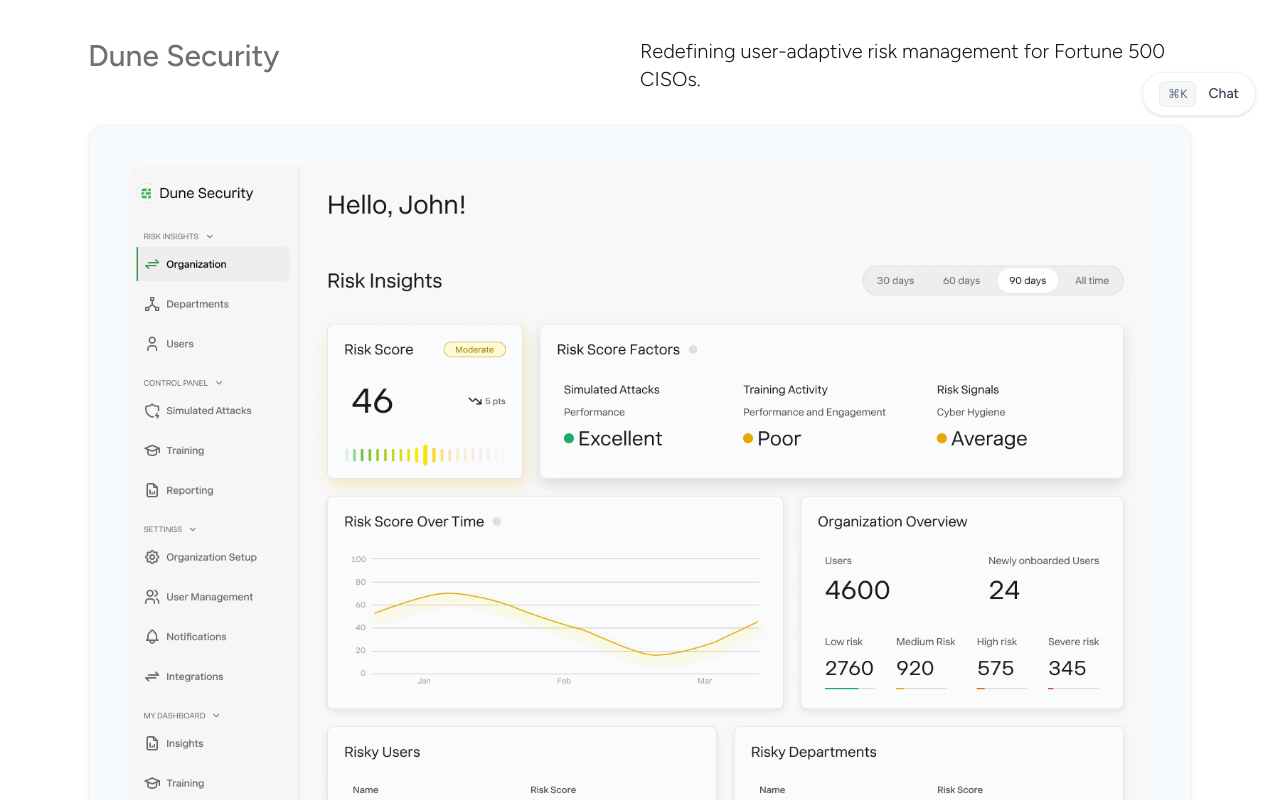
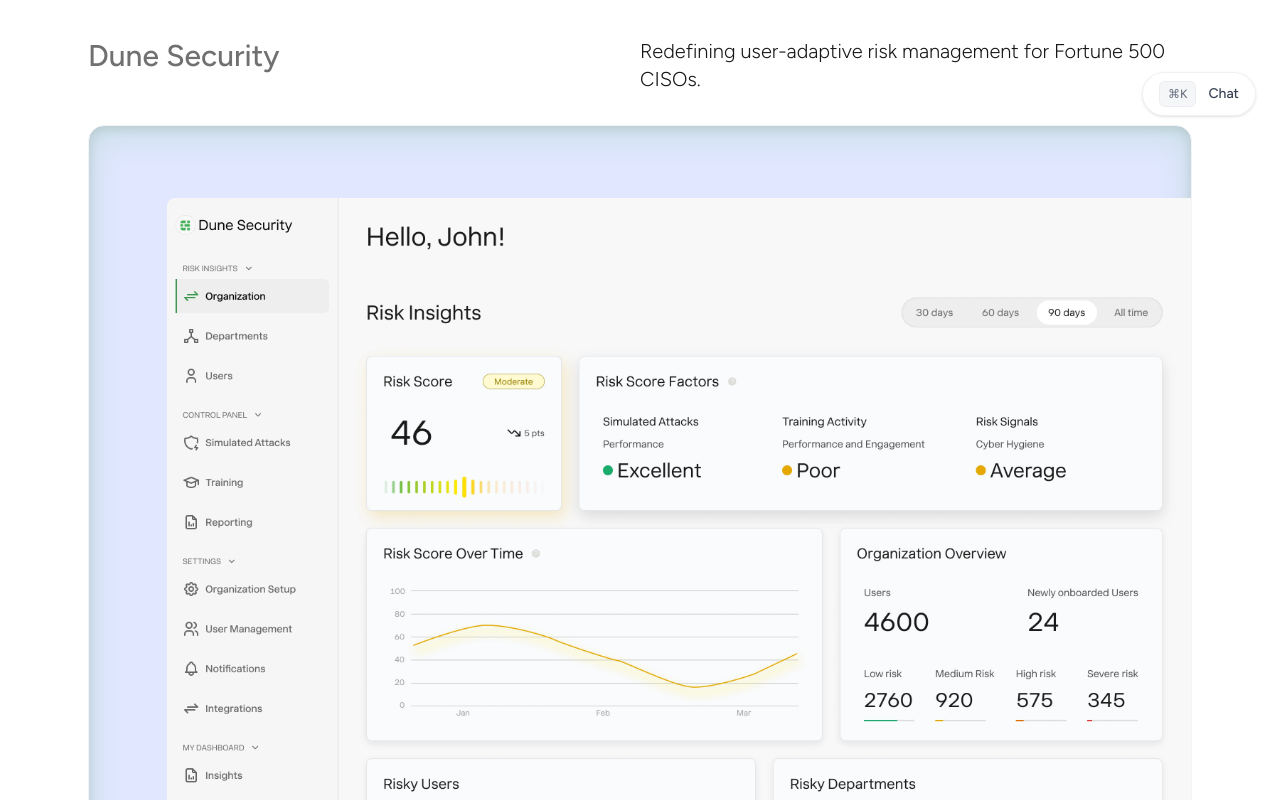
Before and after one commit to fan-boy/portfoliov4, a Next.js app in the folder Frontend/: page / in a window 1280 px wide. Shown: the part 660-1460 px from the top of the page. Built offline with nearby package versions, Linux system fonts and the light colour scheme.

Commit message:
Change in main page images

```diff
--- a/Frontend/src/app/page.tsx
+++ b/Frontend/src/app/page.tsx
@@ -99,34 +99,33 @@
                       <div className="w-full">
                         <motion.div
                           className={
-                            "relative w-full flex justify-center items-center rounded-2xl border border-gray-100 shadow-md overflow-hidden " +
-                            "bg-[#f6fafd]"
+                            "relative w-full flex items-end justify-end  rounded-2xl border border-gray-100 shadow-md overflow-hidden " +
+                            "bg-indigo-100"
                           }
                           style={{
                             minHeight: "320px",
-                            padding: "2.5rem 1.25rem",
-                            transition: "box-shadow .2s"
+                            //height:"320px",
+                            paddingTop: "4.5rem",
+                            paddingLeft: "2.5rem",
+                            //transition: "box-shadow .2s"
+                             boxShadow: "inset 0 8px 32px 0px rgba(80,180,80,0.18), inset 0 2px 12px 0px rgba(0,0,0,0.12)"
                           }}
-                          whileHover={{
-                            boxShadow:
-                              "0 6px 36px 0px rgba(80,180,80,0.11), 0 1.5px  8px rgba(0,0,0,0.06)",
-                            scale: 1.012
-                          }}
-                          initial={{
-                            boxShadow:
-                              "0 1px 6px 0px rgba(80,180,80,0.06), 0 0.5px  2px rgba(0,0,0,0.02)",
-                            scale: 1
-                          }}
+
+
                         >
                           <motion.div
+                            initial={{
+                              scale: 1,
+
+                            }}
                             whileHover={{ scale: 1.025 }}
-                            className="w-full mx-auto max-w-5xl rounded-2xl overflow-hidden"
+                            className="w-full  max-w-5xl rounded-tl-lg overflow-hidden"
                             transition={{ type: "spring", stiffness: 320, damping: 24 }}
                           >
                             <Image
                               src={project.image}
                               alt={project.imageAlt}
-                              className="w-full rounded-2xl shadow-sm"
+                              className="w-full rounded-tl-lg shadow-sm"
                               draggable={false}
                               priority
                               style={{ objectFit: "contain", background: "white" }}
--- a/Frontend/src/app/universitypark/page.tsx
+++ b/Frontend/src/app/universitypark/page.tsx
@@ -247,10 +247,10 @@
             <UnifiedMedia
                   src={admin}
                   alt="Admin dashboard UI"
-                  bg={false}
+                  bg
+                  padding="p-24"
                   gradient={uparkGradient}
-                  imgWidth={1200}
-                  imgHeight={630}
+
                 />
             </PageSection.FullWidth>
             {/* Outcome & Impact */}
```
